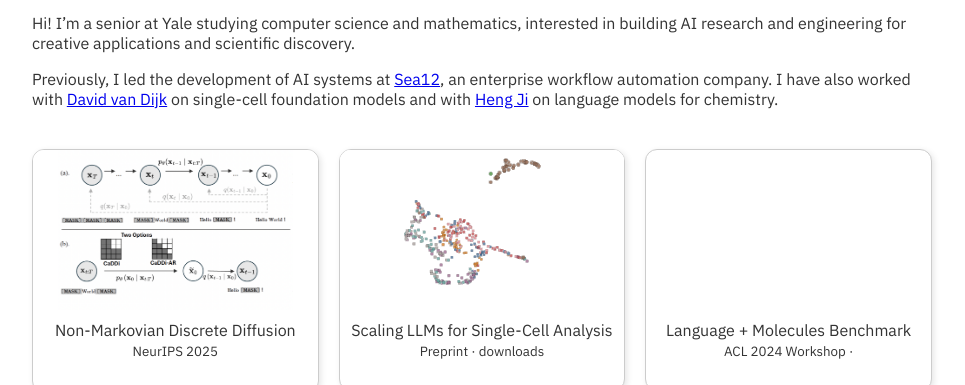
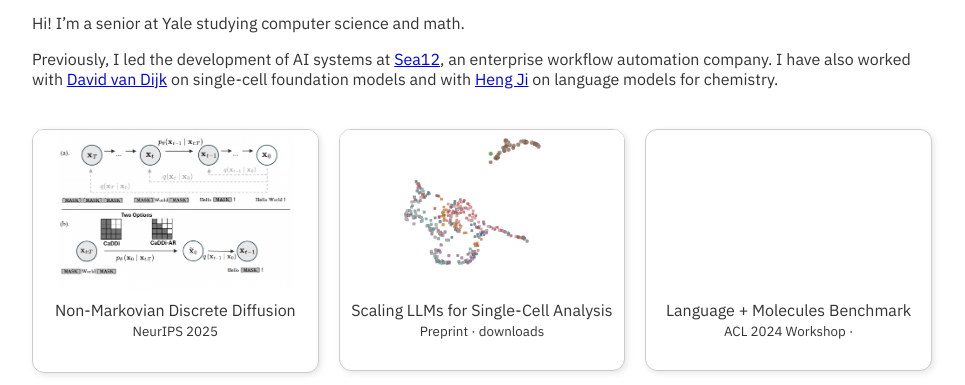
Before and after one commit to chessgoose/website, a plain HTML site: page index.html in a window 1280 px wide. Shown: the part 82-467 px from the top of the page, without its empty margins (158-1123 px from the left). Drawn offline with nearby package versions, Linux system fonts and the light colour scheme; a script that the page names is missing.

Commit message:
remove shit from bio

```diff
--- a/index.html
+++ b/index.html
@@ -39,7 +39,7 @@
     </nav>
 
     <section style="margin-bottom:40px">
-      <p>Hi! I’m a senior at Yale studying computer science and mathematics, interested in building AI research and engineering for creative applications and scientific discovery. </p>
+      <p>Hi! I’m a senior at Yale studying computer science and math.</p>
       <p>Previously, I led the development of AI systems at <a href="https://www.sea12.co/">Sea12</a>, an enterprise workflow automation company. I have also worked with <a href="https://www.vandijklab.org/">David van Dijk</a> on single-cell foundation models and with <a href="https://blender.cs.illinois.edu/hengji.html">Heng Ji</a> on language models for chemistry.</p>
     </section>
 
```
